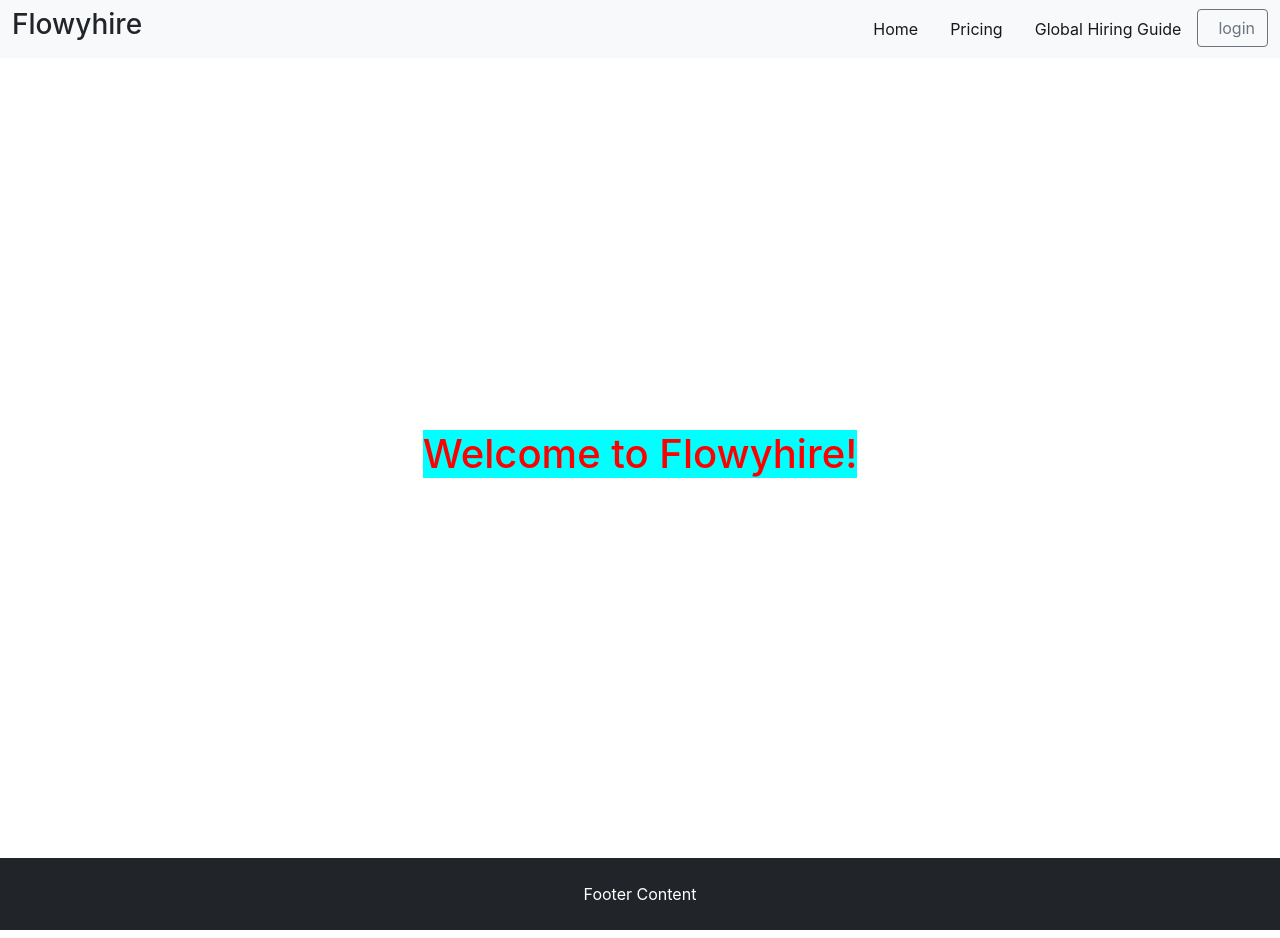
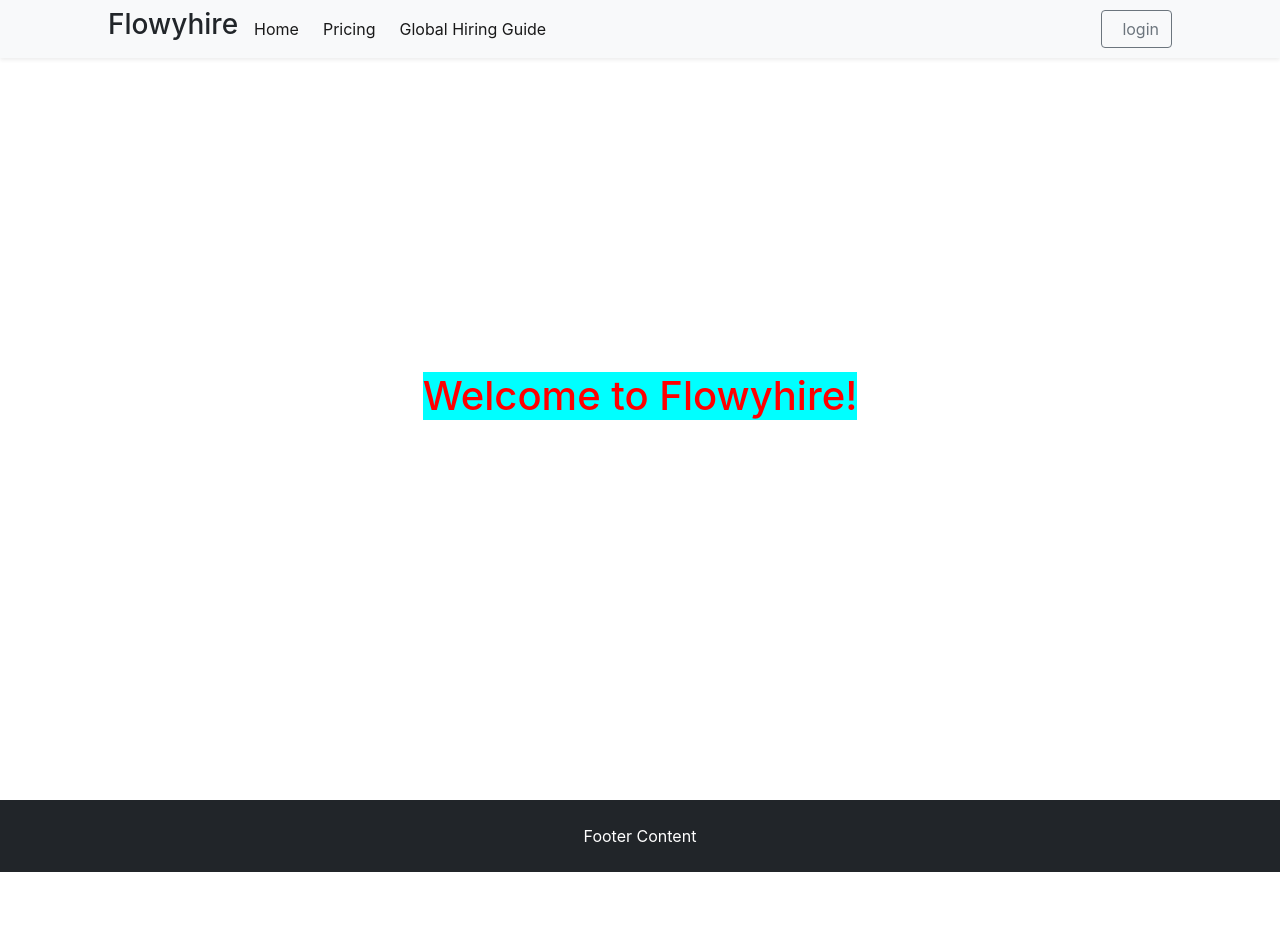
Before and after one commit to akram-tello/flowyhire, a Next.js app: page / in a window 1280 px wide. After the commit the page ends 880 px from the top, so only its background shows below. Built offline with nearby package versions, Linux system fonts and the light colour scheme; no server answers.

Commit message:
add styled components package

```diff
--- a/components/Layout/index.js
+++ b/components/Layout/index.js
@@ -5,8 +5,8 @@ import Styles from './Layout.module.scss'
 const Layout = ({ children }) => {
     return (
         <>
-            <Navbar />
-            <div className={Styles.container}>
+            <div>
+                <Navbar />
                 <div className="vh-100 d-flex justify-content-center align-items-center">
                     <main>
                         {children}
--- /dev/null
+++ b/components/Navbar/NavbarElements.js
@@ -0,0 +1,5 @@
+import styled from 'styled-components';
+
+export const NavContainer = styled.nav`
+  max-width: 85%;
+`;
--- a/components/Navbar/index.js
+++ b/components/Navbar/index.js
@@ -1,19 +1,20 @@
 import React from 'react'
 import { useUser } from '@auth0/nextjs-auth0'
+import { NavContainer } from './NavbarElements';
 
 const index = () => {
-  const { user } = useUser();
+    const { user } = useUser();
     return (
         <>
-            <nav className="navbar navbar-expand-lg navbar-light bg-light">
-                <div className="container-fluid">
+            <nav className="navbar navbar-expand-lg navbar-light shadow-sm bg-light fixed-top">
+                <NavContainer className="container-fluid">
                     <h3>Flowyhire</h3>
-                    {/* <a class="navbar-brand logo" href="#"></a> */}
+                    {/* <a className="navbar-brand logo" href="#"></a> */}
                     <button className="navbar-toggler" type="button" data-bs-toggle="collapse" data-bs-target="#navbarNav" aria-controls="navbarNav" aria-expanded="false" aria-label="Toggle navigation">
                         <span className="navbar-toggler-icon"></span>
                     </button>
                     <div className="collapse navbar-collapse" id="navbarNav">
-                        <ul className="navbar-nav ms-md-auto gap-2">
+                        <ul className="navbar-nav mr-auto pl-lg-4">
                             {/* only show login if there is no user */}
                             {!user && (
                                 <>
@@ -25,9 +26,6 @@ const index = () => {
                                     </li>
                                     <li className="nav-item rounded">
                                         <a className="nav-link active" aria-current="page" href="/global_hiring_guide"><i className="bi bi-house-fill me-2"></i>Global Hiring Guide</a>
-                                    </li>
-                                    <li className="nav-item rounded">
-                                        <a className="btn btn-outline-secondary" href="/api/auth/login"><i className="bi bi-telephone-fill me-2"></i>login</a>
                                     </li>
                                 </>
                             )}
@@ -44,10 +42,64 @@ const index = () => {
 
                         </ul>
                     </div>
-                </div>
+                    <div className="collapse navbar-collapse justify-content-end" id="navbarNav">
+                        <ul className="navbar-nav mr-auto pl-lg-4">
+                            <li className="nav-item rounded">
+                                <a className="btn btn-outline-secondary" href="/api/auth/login"><i className="bi bi-telephone-fill me-2"></i>login</a>
+                            </li>
+                        </ul>
+                    </div>
+                </NavContainer>
             </nav>
         </>
     )
 }
 
 export default index
+
+//     < nav className="navbar navbar-expand-lg navbar-light shadow-sm bg-light fixed-top" >
+//         <div className="container"> <a className="navbar-brand d-flex align-items-center" href="#">
+//             <span className="ml-3 font-weight-bold">flowyhire</apan>
+//         </a> <button className="navbar-toggler navbar-toggler-right border-0" type="button" data-toggle="collapse" data-target="#navbar4">
+//                 <span className="navbar-toggler-icon"></span>
+//             </button>
+
+
+//             <div className="collapse navbar-collapse" id="navbar4">
+//                 <ul className="navbar-nav mr-auto pl-lg-4">
+//                     <li className="nav-item px-lg-2 active"> <a className="nav-link" href="#"> <span className="d-inline-block d-lg-none icon-width"><i className="fas fa-home"></i></span>Home</a> </li>
+//                     <li className="nav-item px-lg-2"> <a className="nav-link" href="#"><span className="d-inline-block d-lg-none icon-width"><i className="fas fa-spa"></i></span>Services</a> </li>
+//                     <li className="nav-item px-lg-2"> <a className="nav-link" href="#"><span className="d-inline-block d-lg-none icon-width"><i className="far fa-user"></i></i></span>About</a> </li>
+
+//                 <li className="nav-item px-lg-2 dropdown d-menu">
+//                     <a className="nav-link dropdown-toggle" href="#" id="dropdown01" data-toggle="dropdown" aria-haspopup="true" aria-expanded="false"><span className="d-inline-block d-lg-none icon-width"><i className="far fa-caret-square-down"></i></span>Dropdown
+//                         <svg id="arrow" xmlns="http://www.w3.org/2000/svg" width="14" height="14" viewBox="0 0 24 24" fill="none" stroke="currentColor" stroke-width="2" stroke-linecap="round" stroke-linejoin="round">
+//                             <polyline points="6 9 12 15 18 9"></polyline>
+//                         </svg>
+//                     </a>
+//                     <div className="dropdown-menu shadow-sm sm-menu" aria-labelledby="dropdown01">
+//                         <a className="dropdown-item" href="#">Action</a>
+//                         <a className="dropdown-item" href="#">Another action</a>
+//                         <a className="dropdown-item" href="#">Something else here</a>
+//                     </div>
+//                 </li>
+
+//                 <li className="nav-item px-lg-2"> <a className="nav-link" href="#"><span className="d-inline-block d-lg-none icon-width"><i className="far fa-envelope"></i></span>Contact</a> </li>
+//             </ul>
+//             <ul className="navbar-nav ml-auto mt-3 mt-lg-0">
+//                 <li className="nav-item"> <a className="nav-link" href="#">
+//                     <i className="fab fa-twitter"></i><span className="d-lg-none ml-3">Twitter</span>
+//                 </a> </li>
+//                 <li className="nav-item"> <a className="nav-link" href="#">
+//                     <i className="fab fa-facebook"></i><span className="d-lg-none ml-3">Facebook</span>
+//                 </a> </li>
+//                 <li className="nav-item"> <a className="nav-link" href="#">
+//                     <i className="fab fa-instagram"></i><span className="d-lg-none ml-3">Instagram</span>
+//                 </a> </li>
+//                 <li className="nav-item"> <a className="nav-link" href="#">
+//                     <i className="fab fa-linkedin"></i><span className="d-lg-none ml-3">Linkedin</span>
+//                 </a> </li>
+//             </ul>
+//         </div>
+// </div >
+// </nav >
--- a/package.json
+++ b/package.json
@@ -9,10 +9,12 @@
   },
   "dependencies": {
     "@auth0/nextjs-auth0": "^1.6.1",
+    "babel-plugin-styled-components": "^1.13.3",
     "next": "^11.0.0",
     "next-pwa": "^5.4.0",
     "react": "17.0.2",
     "react-dom": "17.0.2",
-    "sass": "^1.43.3"
+    "sass": "^1.43.3",
+    "styled-components": "^5.3.3"
   }
 }
```
Also changed, not shown: .babelrc (added), 1 other file (tests, documents, lock files or other folders).
